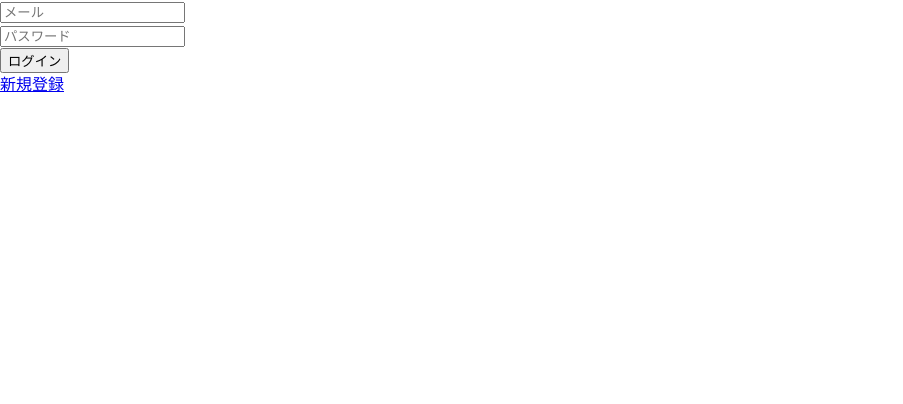
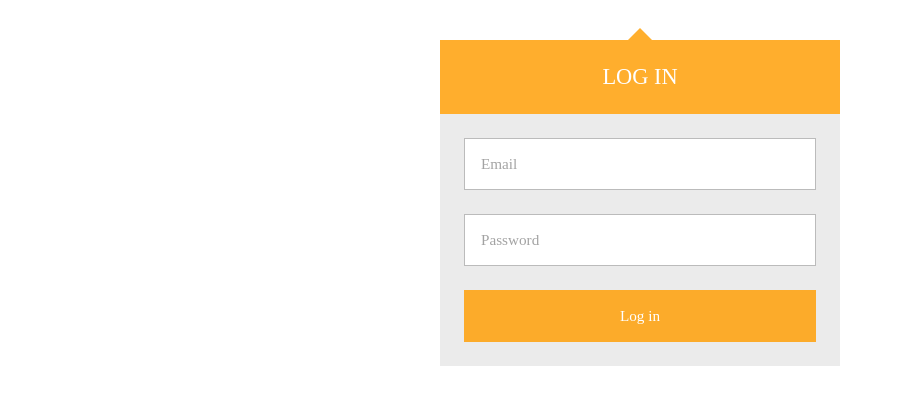
Before and after one commit to GMO-Larihoe/sport-sns, a Vue app in the folder frontend/app/: page /login in a window 1280 px wide. Shown: the top 404 px of the page, without its empty margins (0-903 px from the left). Built offline with nearby package versions, Linux system fonts and the light colour scheme.

Commit message:
CSS変更

```diff
--- a/frontend/app/src/App.vue
+++ b/frontend/app/src/App.vue
@@ -22,6 +22,9 @@
 </script>
 
 <style>
+  body{
+    margin:0;
+  }
   .allpage{
     /* position: absolute; */
   }
--- a/frontend/app/src/LoginPage.vue
+++ b/frontend/app/src/LoginPage.vue
@@ -1,25 +1,37 @@
 <template>
-    <div class="m-5 text-center">
+    <!-- <div class="login"> -->
       <!-- メールアドレス -->
-      <div class="m-1">
+      <!-- <div class="mail">
         <input type="email" v-model="email" placeholder="メール">
-      </div>
+      </div> -->
 
       <!-- パスワード -->
-      <div class="m-1">
+      <!-- <div class="pass">
         <input type="password" v-model="password" placeholder="パスワード">
-      </div>
+      </div> -->
 
       <!-- ログインボタン -->
-      <div class="m-3">
+      <!-- <div class="button">
         <button class="btn btn-primary" @click="login">ログイン</button>
-      </div>
+      </div> -->
 
       <!-- 新規登録 -->
-      <div class="m-1">
+      <!-- <div class="new">
           <a href="/signup">新規登録</a>
       </div>
-    </div>
+    </div>  -->
+    <div class="login">
+  <div class="login-triangle"></div>
+
+  <h2 class="login-header">Log in</h2>
+
+  <form class="login-container">
+    <p><input type="email" placeholder="Email"></p>
+    <p><input type="password" placeholder="Password"></p>
+    <p><input type="submit" value="Log in"></p>
+  </form>
+</div>
+
   </template>
 
 <script>
@@ -56,7 +68,103 @@ export default {
             sessionStorage.setItem('access_token', response.data.access_token);
             router.push('/home')
         },
+        newacount:function(){
+          ('form').animate({height: "toggle", opacity: "toggle"}, "slow");
+        },
 
     },
 }
-</script>
+
+ </script>
+
+<style scoped>
+ @import url(https://fonts.googleapis.com/css?family=Open+Sans:400,700);
+
+body {
+  background-color: #456;
+  font-family: 'Open Sans', sans-serif;
+}
+
+.login {
+  width: 400px;
+  margin: 16px auto;
+  font-size: 16px;
+}
+
+/* Reset top and bottom margins from certain elements */
+.login-header,
+.login p {
+  margin-top: 0;
+  margin-bottom: 0;
+}
+
+/* The triangle form is achieved by a CSS hack */
+.login-triangle {
+  width: 0;
+  margin-right: auto;
+  margin-left: auto;
+  border: 12px solid transparent;
+  border-bottom-color: #ff9f04d5;
+}
+
+.login-header {
+  background: #ff9f04d5;
+  padding: 20px;
+  font-size: 1.4em;
+  font-weight: normal;
+  text-align: center;
+  text-transform: uppercase;
+  color: #fff;
+}
+
+.login-container {
+  background: #ebebeb;
+  padding: 12px;
+}
+
+/* Every row inside .login-container is defined with p tags */
+.login p {
+  padding: 12px;
+}
+
+.login input {
+  box-sizing: border-box;
+  display: block;
+  width: 100%;
+  border-width: 1px;
+  border-style: solid;
+  padding: 16px;
+  outline: 0;
+  font-family: inherit;
+  font-size: 0.95em;
+}
+
+.login input[type="email"],
+.login input[type="password"] {
+  background: #fff;
+  border-color: #bbb;
+  color: #555;
+}
+
+/* Text fields' focus effect */
+.login input[type="email"]:focus,
+.login input[type="password"]:focus {
+  border-color: #888;
+}
+
+.login input[type="submit"] {
+  background: #ff9f04d5;
+  border-color: transparent;
+  color: #fff;
+  cursor: pointer;
+}
+
+.login input[type="submit"]:hover {
+  background: #ff9f04d5;
+}
+
+/* Buttons' focus effect */
+.login input[type="submit"]:focus {
+  border-color: #ff9f04d5;
+}
+</style>
--- a/frontend/app/src/components/SideBar.vue
+++ b/frontend/app/src/components/SideBar.vue
@@ -1,5 +1,6 @@
 <template>
     <div class="side">
+    <MeapleAicon />
     <TheButton />
     </div>
 </template>
--- a/frontend/app/src/components/ranking/DayRanking.vue
+++ b/frontend/app/src/components/ranking/DayRanking.vue
@@ -1,19 +1,20 @@
 <template>
     <div class="rankingword">
-       前日ランキング
+       <div class="ranking"> 前日ランキング</div>
+    </div>
 
+    <div class="border">
     </div>
+
     <div class="wordframe">
         <TheWord />
-
     </div>
-
-
 
     <div class="rankingframe">
         <!-- <TheNumber /> -->
         <TheData />
     </div>
+
      <!--   <frame />-->
 
     <div class="pagenumber">
@@ -41,29 +42,64 @@
 
 <style scoped>
     .rankingword{
+        margin-left:27vw;
+        margin-top:5vh;
+        /* margin-top:10vw;  */
+        padding-top: 2vh;
+        font-size:20px;
+         width:30vw;
+         height:2vh;
+         border-radius: 0%;
+        background-color:#ff9f04d5;
+        text-shadow:1px 0 0 white,0 1px 0 white,-1px 0 0 white,0 -1px 0 white;
+    }
+    .ranking{
+        margin-top:-2vh;
+         color:black;
         text-align:center;
-        /* margin-top:10vw;  */
-        padding-top: 2vw;
-        font-size:20px;
+    }
+
+    .border{
+        margin-left:5vh;
+        margin-top:5vh;
+        background-color:rgb(140, 137, 137);
+        height:0.1vh;
+        width:78vw;
+
     }
     .wordframe{
+        /* border: 1px solid; */
+        /* border-bottom: transparent; */
+
+        border-left:solid 1px gray;
+        border-right:solid 1px gray ;
+         border-top:solid 1px gray;
         position:absolute;
-        background-color:#ffffff;
+        background-color:#d7d0d0;
         margin-left:10vw;
-        margin-top:5vh;
+        margin-top:6vh;
         width:65vw;
         height:3vh;
     }
     .rankingframe{
+        border-top:solid 1px gray;
+        border-left:solid 1px gray;
+        border-right:solid 1px gray;
+        border-bottom:solid 1px  gray;
+        /*dashed */
+        /* border: 1px solid; */
+        /* border-top: transparent; */
         position:absolute;
         overflow: auto;
-        background-color:#ffffff;
+
+        background-color:rgb(253, 248, 248);
         text-align:center;
         /* margin-left:25vw;*/
         margin-left:10vw;
         margin-top:9vh;
         width:65vw;
-        height:80vh;
+        height:70vh;
+
     }
     .pagenumber{
         text-align:center;
--- a/frontend/app/src/components/ranking/TheButton - コピー.vue
+++ /dev/null
@@ -1,114 +0,0 @@
-<template>
-    <div class="meaple"> meaple </div>
-
-    <div id="wrap">
-    <div class="btn_wrap">
-    <a href="#none" class="lazer"><span>入力</span></a>
-    </div>
-    </div>
-
-     <div id="wrap1">
-    <div class="btn_wrap">
-    <a href="#none" class="lazer"><span>分析</span></a>
-    </div>
-    </div>
-
-    <div id="wrap2">
-    <div class="btn_wrap">
-    <a href="#none" class="lazer"><span>ランキング</span></a>
-    </div>
-    </div>
-
-    <div id="wrap3">
-    <div class="btn_wrap">
-    <a href="#none" class="lazer"><span>ログアウト</span></a>
-    </div>
-    </div>
-
-</template>
-<script scoped>
-  export default{
-      // name:'Button',
-  }
-</script>
-
-
-
-<style scoped>
-
-.meaple{
-  margin-top:10vh;
-  height:5vh;
-}
-
-    html,
-body {
-  height: 100%;
-  /* background: #f0002e; */
-}
-/*ボタン1つ目*/
-#wrap {
-  /* background-color: #f0002e; */
-  height: 10vh;/*ここでボタンの場所を指定*/
-  margin-top:10vh;
-}
-
-/*ボタン2つ目 */
-#wrap1 {
-  /* background-color: aqua; */
-  height: 10vh;/*ここでボタンの場所を指定*/
-  margin-top:0vh;
-}
-
-/*ボタン3つ目*/
-#wrap2 {
-  /* background-color: rgb(43, 228, 11); */
-  height: 10vh;/*ここでボタンの場所を指定*/
-  margin-top:0vh;
-}
-
-/*ログアウト*/
-#wrap3 {
-  /* background-color: rgb(43, 228, 11); */
-  height: 10vh;/*ここでボタンの場所を指定*/
-  margin-top:30vh;
-}
-
-.btn_wrap {
-  height: 100%;
-  display: -webkit-flex;
-  display: flex;
-  -webkit-align-items: center;
-  align-items: center;
-  -webkit-justify-content: center;
-  justify-content: center;
-}
-
-a {
-  display: block;
-   margin: 0 10px;
-  padding: 15px 0;
-   width: 130px;
-  font-weight: bold;
-  color: #FFF;
-  text-align: center;
-  text-decoration: none;
-  position: relative;
-  transition: .2s ease-in-out;
-}
-
-.lazer span:before {
-  content: "";
-  width: 100%;
-  height: 2.5px;/*ここが下線 */
-  background: #FFF;
-  position: absolute;
-  bottom: -1px;
-  left: 0;
-  transition: .3s ease-in-out .0s;
-}
-
-.lazer:hover span:before {
-  height: 5px;/*下線*/
-}
-</style>
--- a/frontend/app/src/components/ranking/details/TheWord.vue
+++ b/frontend/app/src/components/ranking/details/TheWord.vue
@@ -1,5 +1,7 @@
 <template>
-     <link href="https://fonts.googleapis.com/earlyaccess/kokoro.css" rel="stylesheet">
+     <link href="https://fonts.googleapis.com/css?family=Noto+Sans+JP" rel="stylesheet">
+
+     <div class="word">
     <div class="number">
         ランク
     </div>
@@ -11,31 +13,44 @@
     <div class="score">
         スコア
     </div>
+    </div>
 
  </template>
 
      <style scoped>
 
+    .word{
+        text-align: center;
+        display:flex;
+        width:100%;
+    }
+
     .number{
-        font-family: "Kokoro";
-        position:absolute;
-         margin-left:6vw;
-         font-size:20px;
+        font-family: 'Noto Sans JP', sans-serif;
+         margin-left:0vw;
+         font-size:15px;
+         width:33.3%;
+         /* background-color:#858482d5; */
         /* padding-left:0; */
     }
 
     .user{
-        font-family: "Kokoro";
-        position:absolute;
-        margin-left:24vw;
-        font-size:20px;
+        font-family: 'Noto Sans JP', sans-serif;
+
+        margin-left:0vw;
+        font-size:15px;
+        width:33.3%;
+        /* background-color:#858482d5; */
     }
 
+
     .score{
-        font-family: "Kokoro";
-        position:absolute;
-        margin-left:44vw;
-        font-size:20px;
+        font-family: 'Noto Sans JP', sans-serif;
+
+        margin-left:0vw;
+        font-size:15px;
+        width:33.3%;
+        /* background-color: #858482d5; */
     }
 
     </style> -->
```
Also changed, not shown: frontend/app/src/components/TheButton.vue (deleted, +0 -19 lines), frontend/app/src/components/ranking/details/TheData.vue (+76 -49 lines), frontend/app/src/components/MeapleAicon.vue (added).
